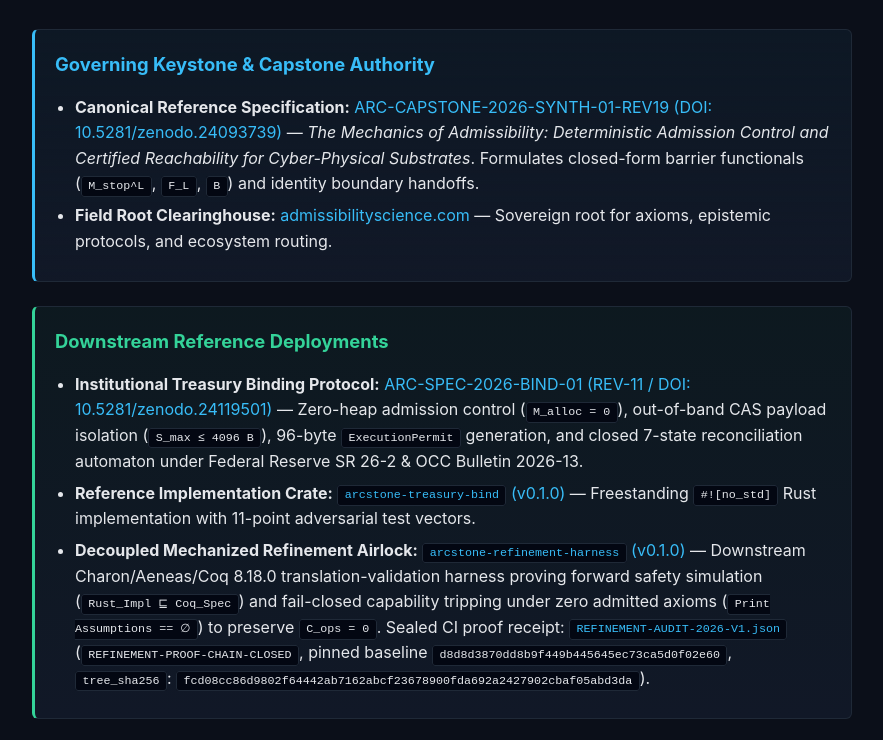
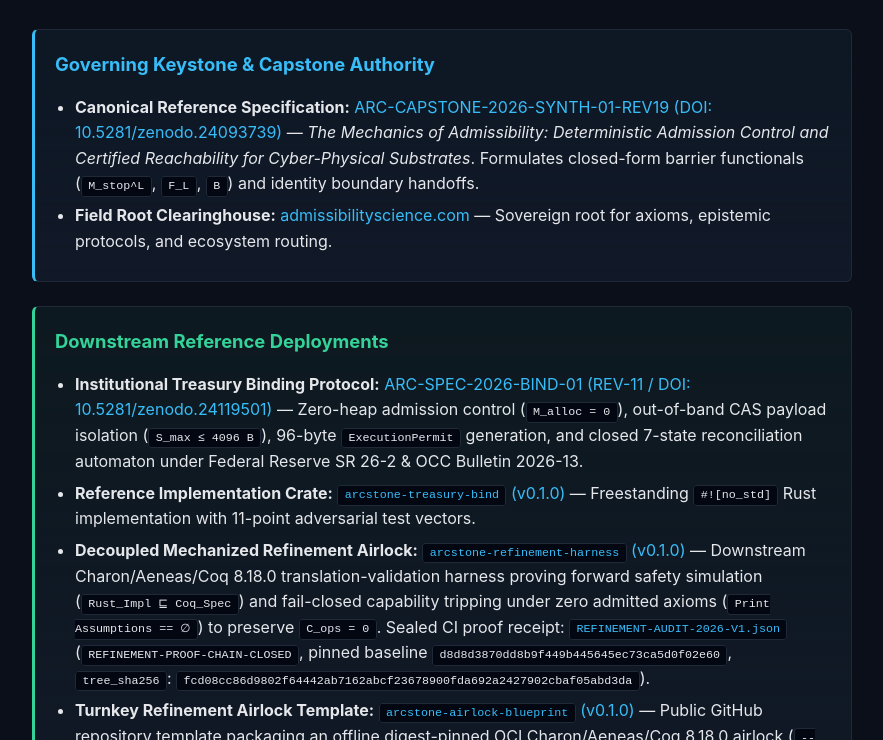
Before and after one commit to trencinodin-stack/domain-projection-spec, a plain HTML site: page index.html in a window 1280 px wide. Shown: the part 186-926 px from the top of the page, without its empty margins (198-1081 px from the left). Drawn offline with Linux system fonts and the light colour scheme.

Commit message:
Add Turnkey Refinement Airlock Template entry

```diff
--- a/index.html
+++ b/index.html
@@ -188,6 +188,7 @@
         <li><strong>Institutional Treasury Binding Protocol:</strong> <a href="https://doi.org/10.5281/zenodo.24119501" target="_blank" rel="noopener">ARC-SPEC-2026-BIND-01 (REV-11 / DOI: 10.5281/zenodo.24119501)</a> &mdash; Zero-heap admission control (<code>M_alloc = 0</code>), out-of-band CAS payload isolation (<code>S_max &le; 4096 B</code>), 96-byte <code>ExecutionPermit</code> generation, and closed 7-state reconciliation automaton under Federal Reserve SR 26-2 &amp; OCC Bulletin 2026-13.</li>
         <li><strong>Reference Implementation Crate:</strong> <a href="https://github.com/trencinodin-stack/arcstone-treasury-bind" target="_blank" rel="noopener"><code>arcstone-treasury-bind</code> (v0.1.0)</a> &mdash; Freestanding <code>#![no_std]</code> Rust implementation with 11-point adversarial test vectors.</li>
         <li><strong>Decoupled Mechanized Refinement Airlock:</strong> <a href="https://github.com/trencinodin-stack/arcstone-refinement-harness" target="_blank" rel="noopener"><code>arcstone-refinement-harness</code> (v0.1.0)</a> &mdash; Downstream Charon/Aeneas/Coq 8.18.0 translation-validation harness proving forward safety simulation (<code>Rust_Impl &sqsubseteq; Coq_Spec</code>) and fail-closed capability tripping under zero admitted axioms (<code>Print Assumptions == &empty;</code>) to preserve <code>C_ops = 0</code>. Sealed CI proof receipt: <a href="https://github.com/trencinodin-stack/arcstone-refinement-harness/blob/main/docs/attestations/REFINEMENT-AUDIT-2026-V1.json" target="_blank" rel="noopener"><code>REFINEMENT-AUDIT-2026-V1.json</code></a> (<code>REFINEMENT-PROOF-CHAIN-CLOSED</code>, pinned baseline <code>d8d8d3870dd8b9f449b445645ec73ca5d0f02e60</code>, <code>tree_sha256</code>: <code>fcd08cc86d9802f64442ab7162abcf23678900fda692a2427902cbaf05abd3da</code>).</li>
+        <li><strong>Turnkey Refinement Airlock Template:</strong> <a href="https://github.com/trencinodin-stack/arcstone-airlock-blueprint" target="_blank" rel="noopener"><code>arcstone-airlock-blueprint</code> (v0.1.0)</a> &mdash; Public GitHub repository template packaging an offline digest-pinned OCI Charon/Aeneas/Coq 8.18.0 airlock (<code>--network none</code>), semantic canary mutant verification, <code>coqchk -o</code> kernel rechecking, and Sigstore-attested <code>REFINEMENT-AUDIT.json</code> release receipts for bare-metal <code>#![no_std]</code> Rust crates (<code>C_ops = 0</code> upstream).</li>
       </ul>
     </div>
 
```
